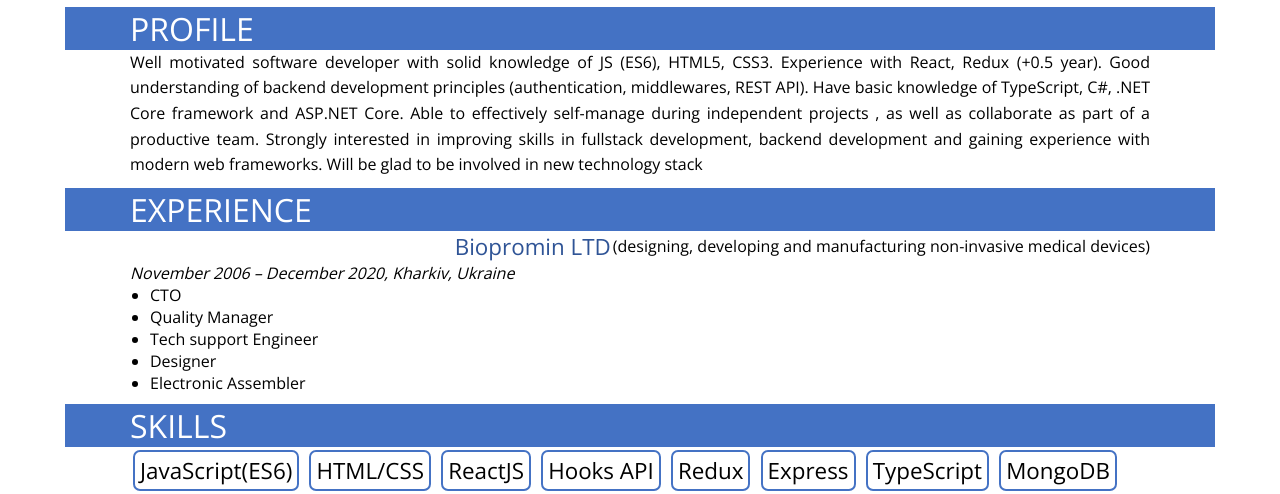
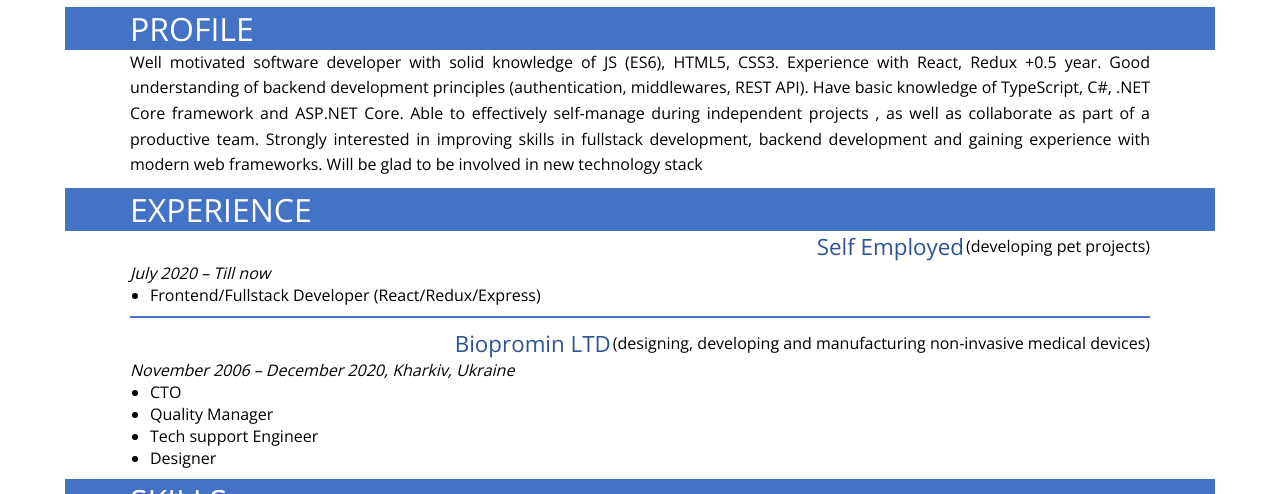
Before and after one commit to XanderUZZZER/CV, a plain HTML site: page index.html in a window 1280 px wide. Shown: the part 275-769 px from the top of the page. Drawn offline with nearby package versions, Linux system fonts and the light colour scheme.

Commit message:
corrections

```diff
--- a/index.html
+++ b/index.html
@@ -84,7 +84,7 @@
     </div>
     <div class="container">
       <p style="text-align: justify; line-height: 1.6;">Well motivated software developer with solid knowledge of JS
-        (ES6), HTML5, CSS3. Experience with React, Redux (+0.5 year).
+        (ES6), HTML5, CSS3. Experience with React, Redux +0.5 year.
         Good understanding of backend development principles (authentication, middlewares, REST API). Have basic
         knowledge of
         TypeScript, C#, .NET Core framework and ASP.NET Core. Able to effectively self-manage during independent
@@ -105,6 +105,15 @@
     </div>
     <div class="container">
       <div class="flex space-end">
+        <h3 class="coloredText">Self Employed</h3>
+        <span>(developing pet projects)</span>
+      </div>
+      <em class='date'>July 2020 – Till now</em>
+      <ul>
+        <li>Frontend/Fullstack Developer (React/Redux/Express)</li>
+      </ul>
+      <hr>
+      <div class="flex space-end">
         <h3 class="coloredText">Biopromin LTD</h3>
         <span>(designing, developing and manufacturing non-invasive medical devices)</span>
       </div>
@@ -114,7 +123,6 @@
         <li>Quality Manager</li>
         <li>Tech support Engineer</li>
         <li>Designer</li>
-        <li>Electronic Assembler</li>
       </ul>
     </div>
   </section>
```
Also changed, not shown: images/background.jpg (added), 2 other files.
